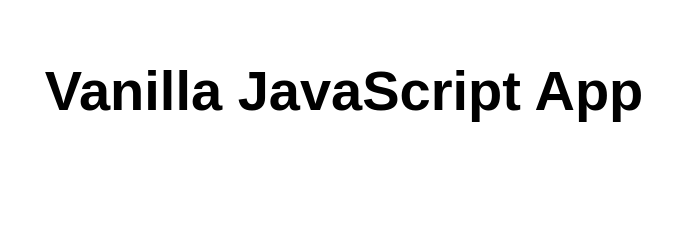
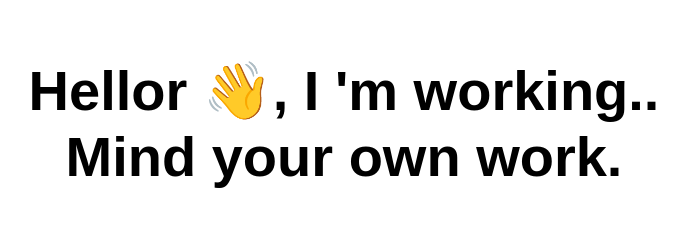
Before and after one commit to zaselalk/azure-static-cloud-modle, a website: page src/index.html in a window 1280 px wide. Shown: the whole page, without its empty margins (296-983 px from the left). Drawn offline with Linux system fonts and the light colour scheme.

Commit message:
Update title and heading in index.html

```diff
--- a/src/index.html
+++ b/src/index.html
@@ -5,12 +5,12 @@
   <meta charset="UTF-8">
   <meta name="viewport" content="width=device-width, initial-scale=1.0">
   <link rel="stylesheet" href="styles.css">
-  <title>Vanilla JavaScript App</title>
+  <title>Cloud Computing</title>
 </head>
 
 <body>
   <main>
-    <h1>Vanilla JavaScript App</h1>
+    <h1>Hellor 👋, I 'm working.. Mind your own work.</h1>
   </main>
 </body>
 
```
